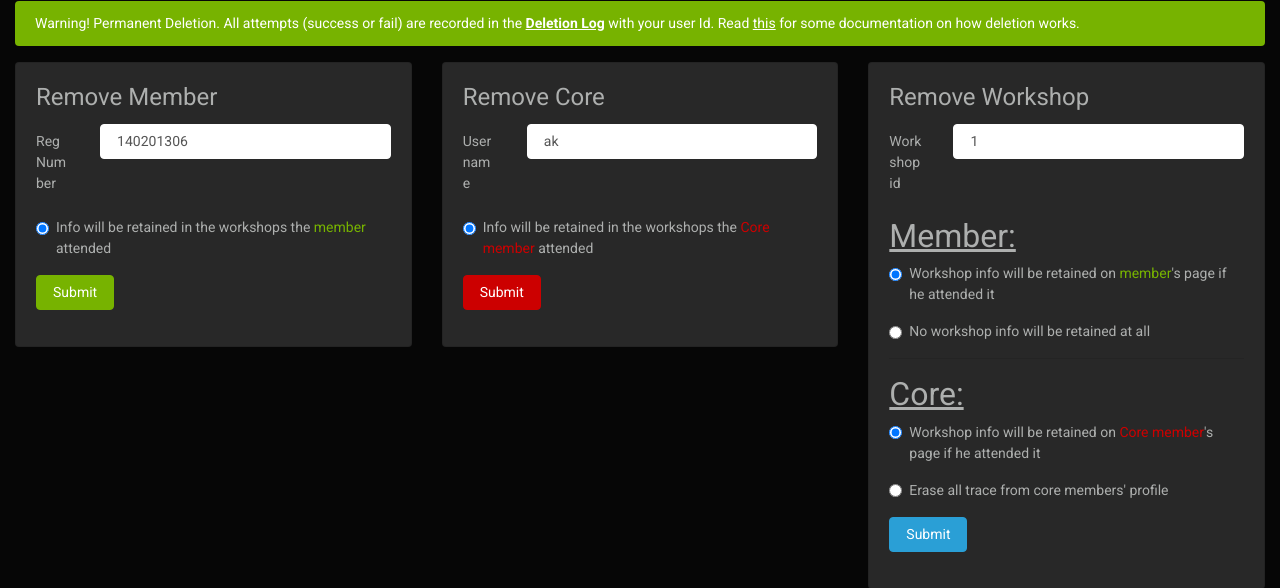
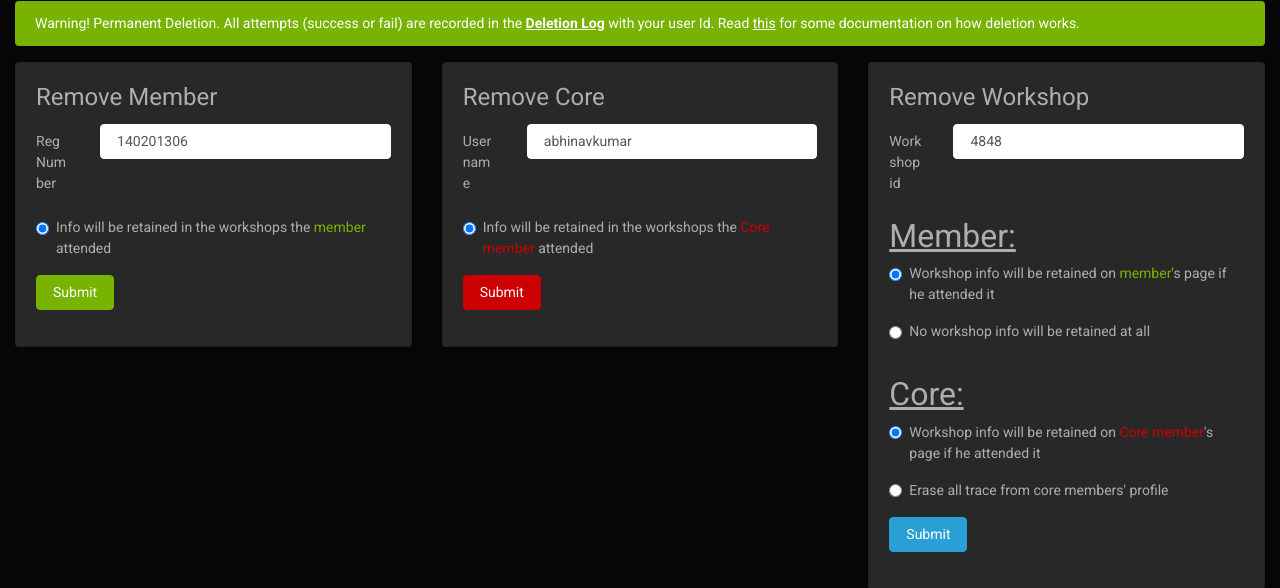
Before and after one commit to abhinav4848/Cutabove, a PHP site: page /deletion.php in a window 1280 px wide. Shown: the part 67-655 px from the top of the page. Run offline with PHP 8.4, Linux system fonts and the light colour scheme; the visitor is signed in with stand-in values (Sample User, id 1); some libraries are stand-ins or nearby versions.

Commit message:
fun stuff

```diff
--- a/edfed.ml/deletion.php
+++ b/edfed.ml/deletion.php
@@ -434,7 +434,7 @@ if (array_key_exists("type", $_GET)) {
                                     <label for="clg_reg" class="col-sm-2 col-form-label">Username</label>
                                     <div class="col-sm-10">
                                         <input type="text" class="form-control" id="council_username"
-                                            name="council_username" placeholder="ak" value=<?php if (isset($_GET['council_username'])) {
+                                            name="council_username" placeholder="abhinavkumar" value=<?php if (isset($_GET['council_username'])) {
                                                 echo $_GET['council_username'];
                                             }?>>
                                         <?php
@@ -476,7 +476,7 @@ if (array_key_exists("type", $_GET)) {
                                     <label for="clg_reg" class="col-sm-2 col-form-label">Workshop id</label>
                                     <div class="col-sm-10">
                                         <input type="number" class="form-control" id="wk_id" name="wk_id"
-                                            placeholder="1" value=<?php if (isset($_GET['wk_id'])) {
+                                            placeholder="4848" value=<?php if (isset($_GET['wk_id'])) {
                                                 echo $_GET['wk_id'];
                                             }?>>
                                         <?php
```
